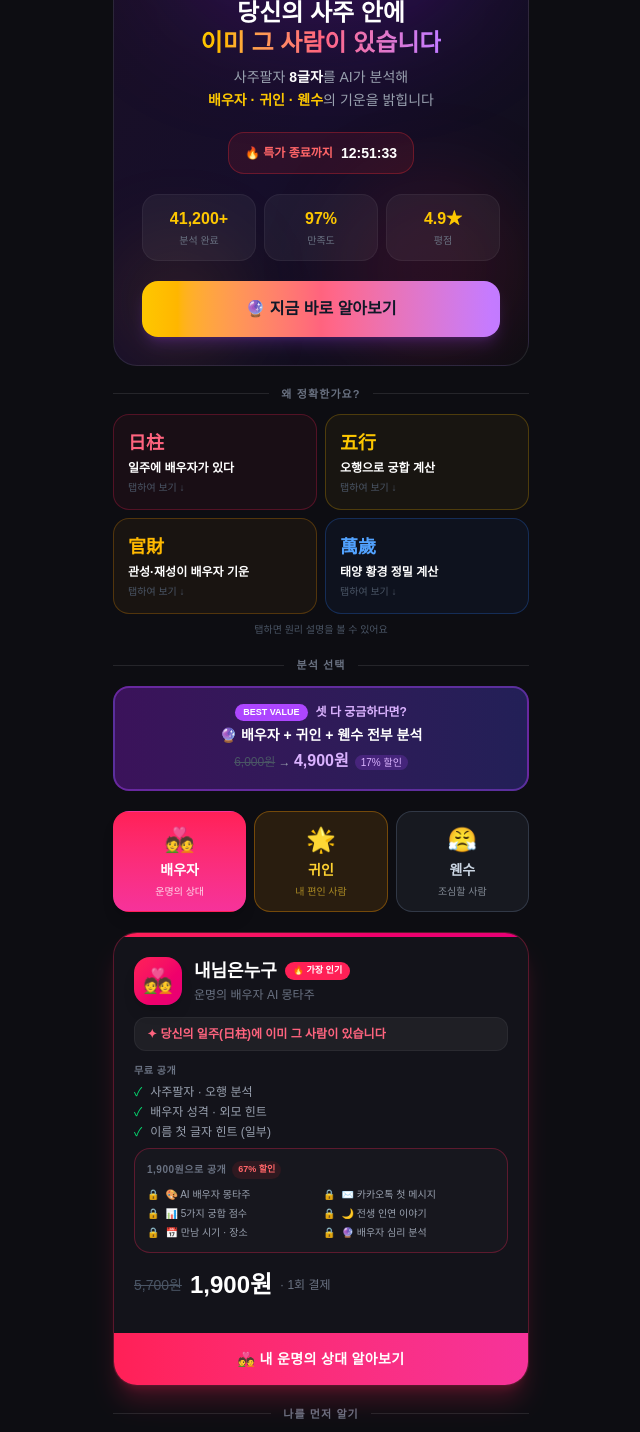
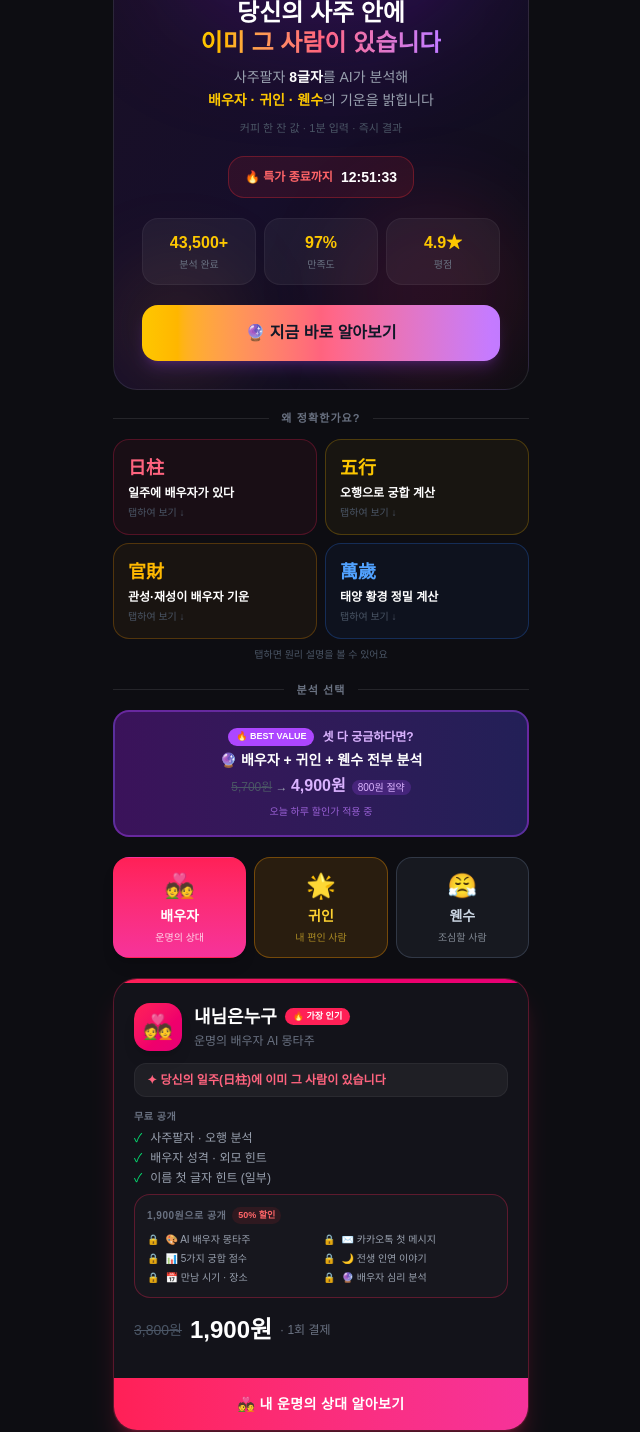
Before and after one commit to sehen12345-rgb/saju-montage, a Next.js app: page / in a window 1280 px wide. Shown: the part 260-1692 px from the top of the page, without its empty margins (319-959 px from the left). Built offline with nearby package versions, Linux system fonts and the light colour scheme; no server answers.

Commit message:
feat: 전체 UI 디벨롭 — 가격 일관성 통일 / 리뷰 확장 / 결제 성공·실패 페이지 개선 / 랜딩 카피 강화

```diff
--- a/app/page.tsx
+++ b/app/page.tsx
@@ -47,10 +47,14 @@ const REVIEWS = [
   { name: "강○○", age: "31세", gender: "남", text: "관성 분석에서 직업이 '의료·교육 계열'이라고 나왔는데 현재 진지하게 보는 사람이 물리치료사임. 이거 실화냐", stars: 5, product: "내님은누구" },
   { name: "윤○○", age: "27세", gender: "여", text: "귀인 만남 시기가 '올 하반기, 직장 관련 모임'이라고 나왔는데 진짜 회사 행사에서 중요한 분 만났어요. 소름주의", stars: 5, product: "내귀인은누구" },
   { name: "한○○", age: "33세", gender: "남", text: "웬수 유형이 '겉으로 친절한 에너지 흡혈형'이라고 나왔는데 딱 그런 사람 주변에 있음. 관계 정리하길 잘했다", stars: 5, product: "내웬수는누구" },
+  { name: "오○○", age: "25세", gender: "여", text: "몽타주 이미지 보고 소름... 지금 좋아하는 사람이랑 분위기가 너무 비슷해서 폰 떨어뜨릴 뻔했어요. 친구들한테 다 보냈음", stars: 5, product: "내님은누구" },
+  { name: "서○○", age: "30세", gender: "남", text: "내 사주 분석에서 '직업 적성 — 창의·기획 분야'가 나왔는데 지금 마케팅 하고 있음. 와 이게 맞냐고 진짜", stars: 5, product: "내 사주 분석" },
+  { name: "임○○", age: "27세", gender: "여", text: "웬수 출현 시기가 '직장 이동 후 6개월 내'라고 나왔는데... 이직하고 딱 4개월째에 등장함. 미리 알았으면 얼마나 좋았을까ㅠ", stars: 5, product: "내웬수는누구" },
+  { name: "조○○", age: "35세", gender: "남", text: "귀인 분석 보고 반신반의했는데 외모 묘사까지 비슷하게 나와서 설득됨. 커피 한 잔 값에 이 퀄리티면 진짜 가성비", stars: 5, product: "내귀인은누구" },
 ];
 
 const STATS = [
-  { value: "41,200+", label: "분석 완료" },
+  { value: "43,500+", label: "분석 완료" },
   { value: "97%", label: "만족도" },
   { value: "4.9★", label: "평점" },
 ];
@@ -112,7 +116,7 @@ const PRODUCTS = [
 export default function Home() {
   const router = useRouter();
   const [reviewIdx, setReviewIdx] = useState(0);
-  const [count, setCount] = useState(41204);
+  const [count, setCount] = useState(43512);
   const [timeLeft, setTimeLeft] = useState({ h: 0, m: 0, s: 0 });
   const [openPrinciple, setOpenPrinciple] = useState<number | null>(null);
   const [activeTab, setActiveTab] = useState<"spouse" | "guardian" | "enemy">("spouse");
@@ -188,10 +192,11 @@ export default function Home() {
                 이미 그 사람이 있습니다
               </span>
             </h1>
-            <p className="text-gray-400 text-sm leading-relaxed mb-5">
+            <p className="text-gray-400 text-sm leading-relaxed mb-2">
               사주팔자 <span className="text-white font-bold">8글자</span>를 AI가 분석해<br />
               <span className="text-yellow-400 font-bold">배우자 · 귀인 · 웬수</span>의 기운을 밝힙니다
             </p>
+            <p className="text-gray-600 text-[11px] mb-5">커피 한 잔 값 · 1분 입력 · 즉시 결과</p>
 
             {/* 할인 타이머 */}
             <div className="inline-flex items-center gap-2 bg-red-500/10 border border-red-500/30 rounded-2xl px-4 py-2.5 mb-5">
@@ -267,16 +272,17 @@ export default function Home() {
             className="w-full bg-gradient-to-r from-purple-900/60 to-indigo-900/60 border-2 border-purple-500/40 rounded-2xl p-4 text-center active:scale-95 transition-all hover:border-purple-400/60 group"
           >
             <div className="flex items-center justify-center gap-2 mb-1">
-              <span className="text-[9px] bg-purple-500 text-white font-black px-2 py-0.5 rounded-full">BEST VALUE</span>
+              <span className="text-[9px] bg-purple-500 text-white font-black px-2 py-0.5 rounded-full">🔥 BEST VALUE</span>
               <p className="text-xs text-purple-300 font-bold">셋 다 궁금하다면?</p>
             </div>
             <p className="text-white text-sm font-black">🔮 배우자 + 귀인 + 웬수 전부 분석</p>
             <p className="text-gray-400 text-xs mt-1">
-              <span className="line-through text-gray-600">6,000원</span>
+              <span className="line-through text-gray-600">5,700원</span>
               {" → "}
               <span className="text-purple-300 font-black text-base">4,900원</span>
-              <span className="ml-1.5 text-[10px] bg-purple-500/20 text-purple-300 px-1.5 py-0.5 rounded-full">17% 할인</span>
+              <span className="ml-1.5 text-[10px] bg-purple-500/20 text-purple-300 px-1.5 py-0.5 rounded-full">800원 절약</span>
             </p>
+            <p className="text-[10px] text-purple-400/70 mt-1.5">오늘 하루 할인가 적용 중</p>
           </button>
         </div>
 
@@ -353,7 +359,7 @@ export default function Home() {
                 <div className={`rounded-2xl border ${p.borderColor} p-3 bg-white/2`}>
                   <div className="flex items-center gap-1.5 mb-2">
                     <span className="text-[10px] font-bold text-gray-500 uppercase tracking-wider">1,900원으로 공개</span>
-                    <span className="text-[9px] text-red-400 bg-red-500/10 px-1.5 py-0.5 rounded-full font-bold">67% 할인</span>
+                    <span className="text-[9px] text-red-400 bg-red-500/10 px-1.5 py-0.5 rounded-full font-bold">50% 할인</span>
                   </div>
                   <div className="grid grid-cols-2 gap-1">
                     {p.paidItems.map((item) => (
@@ -368,7 +374,7 @@ export default function Home() {
 
               {/* 가격 */}
               <div className="flex items-center gap-2 mb-3">
-                <span className="text-sm text-gray-600 line-through">5,700원</span>
+                <span className="text-sm text-gray-600 line-through">3,800원</span>
                 <span className="text-2xl font-black text-white">1,900원</span>
                 <span className="text-xs text-gray-500">· 1회 결제</span>
               </div>
@@ -503,13 +509,14 @@ export default function Home() {
         {/* ── 신뢰 배지 ── */}
         <div className="grid grid-cols-3 gap-2">
           {[
-            { icon: "🔒", text: "정보 저장 안함" },
-            { icon: "⚡", text: "즉시 분석" },
-            { icon: "🏯", text: "만세력 기반" },
+            { icon: "🔒", text: "정보 저장 안함", sub: "개인정보 무저장" },
+            { icon: "⚡", text: "즉시 분석", sub: "평균 20초" },
+            { icon: "🏯", text: "만세력 기반", sub: "4,200년 역법" },
           ].map((b) => (
             <div key={b.text} className="bg-[#13131a] border border-white/5 rounded-2xl p-3 text-center">
               <div className="text-lg mb-1">{b.icon}</div>
-              <div className="text-[10px] text-gray-500">{b.text}</div>
+              <div className="text-[11px] font-bold text-gray-400">{b.text}</div>
+              <div className="text-[9px] text-gray-600 mt-0.5">{b.sub}</div>
             </div>
           ))}
         </div>
--- a/components/EnemyResultCard.tsx
+++ b/components/EnemyResultCard.tsx
@@ -161,9 +161,9 @@ function PayModal({ onClose, onPay }: { onClose: () => void; onPay: (type: "indi
             <p className="text-xs font-bold text-purple-300 mb-1">💜 3개 묶음 특가</p>
             <p className="text-sm text-white font-bold mb-0.5">배우자 + 귀인 + 웬수 전부 공개</p>
             <div className="flex items-baseline gap-2 mb-3">
-              <span className="text-xs text-gray-500 line-through">6,000원</span>
+              <span className="text-xs text-gray-500 line-through">5,700원</span>
               <span className="text-2xl font-black text-purple-300">4,900원</span>
-              <span className="text-xs text-purple-400 font-bold">1,100원 절약</span>
+              <span className="text-xs text-purple-400 font-bold">800원 절약</span>
             </div>
             <button
               onClick={() => handlePay("bundle")}
@@ -179,8 +179,8 @@ function PayModal({ onClose, onPay }: { onClose: () => void; onPay: (type: "indi
             <p className="text-[11px] text-gray-500 text-center">— 또는 이 상품만 —</p>
             <div className="bg-white/4 border border-white/8 rounded-2xl p-3 text-center">
               <div className="flex items-center justify-center gap-2 mb-0.5">
-                <span className="text-xs text-gray-500 line-through">6,000원</span>
-                <span className="text-xs bg-red-500/20 text-red-400 font-bold px-2 py-0.5 rounded-full">67% 할인</span>
+                <span className="text-xs text-gray-500 line-through">3,800원</span>
+                <span className="text-xs bg-red-500/20 text-red-400 font-bold px-2 py-0.5 rounded-full">50% 할인</span>
               </div>
               <p className="text-2xl font-black text-white">1,900<span className="text-base font-bold">원</span></p>
               <p className="text-xs text-gray-500 mt-0.5">1회 결제 · 회원가입 불필요</p>
--- a/components/GuardianResultCard.tsx
+++ b/components/GuardianResultCard.tsx
@@ -164,9 +164,9 @@ function PayModal({ onClose, onPay }: { onClose: () => void; onPay: (type: "indi
             <p className="text-xs font-bold text-purple-300 mb-1">💜 3개 묶음 특가</p>
             <p className="text-sm text-white font-bold mb-0.5">배우자 + 귀인 + 웬수 전부 공개</p>
             <div className="flex items-baseline gap-2 mb-3">
-              <span className="text-xs text-gray-500 line-through">6,000원</span>
+              <span className="text-xs text-gray-500 line-through">5,700원</span>
               <span className="text-2xl font-black text-purple-300">4,900원</span>
-              <span className="text-xs text-purple-400 font-bold">1,100원 절약</span>
+              <span className="text-xs text-purple-400 font-bold">800원 절약</span>
             </div>
             <button
               onClick={() => handlePay("bundle")}
@@ -182,8 +182,8 @@ function PayModal({ onClose, onPay }: { onClose: () => void; onPay: (type: "indi
             <p className="text-[11px] text-gray-500 text-center">— 또는 이 상품만 —</p>
             <div className="bg-white/4 border border-white/8 rounded-2xl p-3 text-center">
               <div className="flex items-center justify-center gap-2 mb-0.5">
-                <span className="text-xs text-gray-500 line-through">6,000원</span>
-                <span className="text-xs bg-amber-500/20 text-amber-400 font-bold px-2 py-0.5 rounded-full">67% 할인</span>
+                <span className="text-xs text-gray-500 line-through">3,800원</span>
+                <span className="text-xs bg-amber-500/20 text-amber-400 font-bold px-2 py-0.5 rounded-full">50% 할인</span>
               </div>
               <p className="text-2xl font-black text-white">1,900<span className="text-base font-bold">원</span></p>
               <p className="text-xs text-gray-500 mt-0.5">1회 결제 · 회원가입 불필요</p>
--- a/components/ResultCard.tsx
+++ b/components/ResultCard.tsx
@@ -446,9 +446,9 @@ function PayModal({ onClose, onPay }: { onClose: () => void; onPay: (type: "indi
             <p className="text-xs font-bold text-purple-300 mb-1">💜 3개 묶음 특가</p>
             <p className="text-sm text-white font-bold mb-0.5">배우자 + 귀인 + 웬수 전부 공개</p>
             <div className="flex items-baseline gap-2 mb-3">
-              <span className="text-xs text-gray-500 line-through">6,000원</span>
+              <span className="text-xs text-gray-500 line-through">5,700원</span>
               <span className="text-2xl font-black text-purple-300">4,900원</span>
-              <span className="text-xs text-purple-400 font-bold">1,100원 절약</span>
+              <span className="text-xs text-purple-400 font-bold">800원 절약</span>
             </div>
             <button
               onClick={() => handlePay("bundle")}
@@ -464,8 +464,8 @@ function PayModal({ onClose, onPay }: { onClose: () => void; onPay: (type: "indi
             <p className="text-[11px] text-gray-500 text-center">— 또는 이 상품만 —</p>
             <div className="bg-white/4 border border-white/8 rounded-2xl p-3 text-center">
               <div className="flex items-center justify-center gap-2 mb-0.5">
-                <span className="text-xs text-gray-500 line-through">6,000원</span>
-                <span className="text-xs bg-rose-500/20 text-rose-400 font-bold px-2 py-0.5 rounded-full">67% 할인</span>
+                <span className="text-xs text-gray-500 line-through">3,800원</span>
+                <span className="text-xs bg-rose-500/20 text-rose-400 font-bold px-2 py-0.5 rounded-full">50% 할인</span>
               </div>
               <p className="text-2xl font-black text-white">1,900<span className="text-base font-bold">원</span></p>
               <p className="text-xs text-gray-500 mt-0.5">1회 결제 · 회원가입 불필요</p>
@@ -1478,9 +1478,9 @@ export default function ResultCard({ result, onReset, onPaid }: Props) {
                 <div className="text-4xl mb-2">🔮</div>
                 <h3 className="text-lg font-bold text-white mb-1">몽타주 + 완전 분석 보고서</h3>
                 <div className="flex items-center justify-center gap-2 mb-4">
-                  <span className="text-sm text-gray-500 line-through">6,000원</span>
+                  <span className="text-sm text-gray-500 line-through">3,800원</span>
                   <span className="text-2xl font-black text-amber-400">1,900원</span>
-                  <span className="text-xs bg-red-500/20 text-red-400 font-bold px-2 py-0.5 rounded-full border border-red-500/30">67% 할인</span>
+                  <span className="text-xs bg-red-500/20 text-red-400 font-bold px-2 py-0.5 rounded-full border border-red-500/30">50% 할인</span>
                 </div>
                 <button
                   onClick={() => setShowModal(true)}
```
Also changed, not shown: app/payment/fail/page.tsx (+29 -10 lines), app/payment/success/page.tsx (+13 -5 lines).
